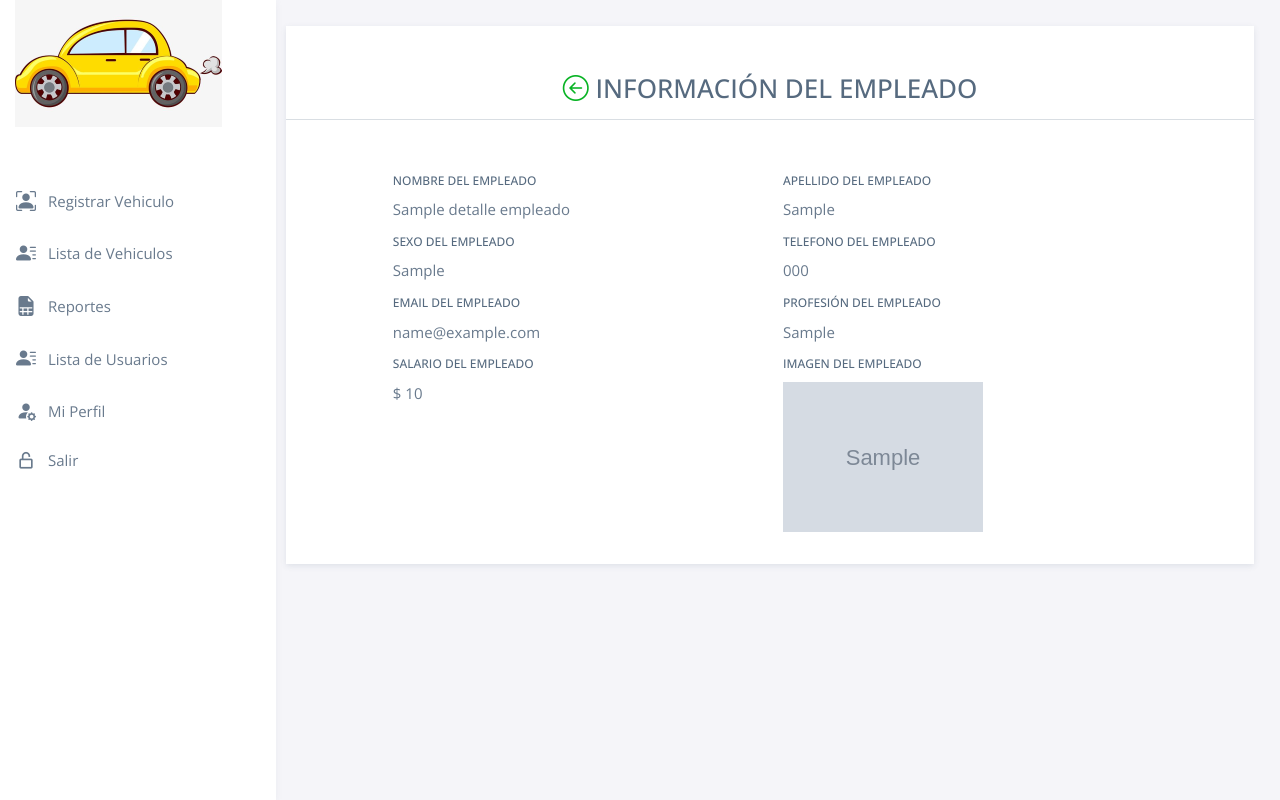
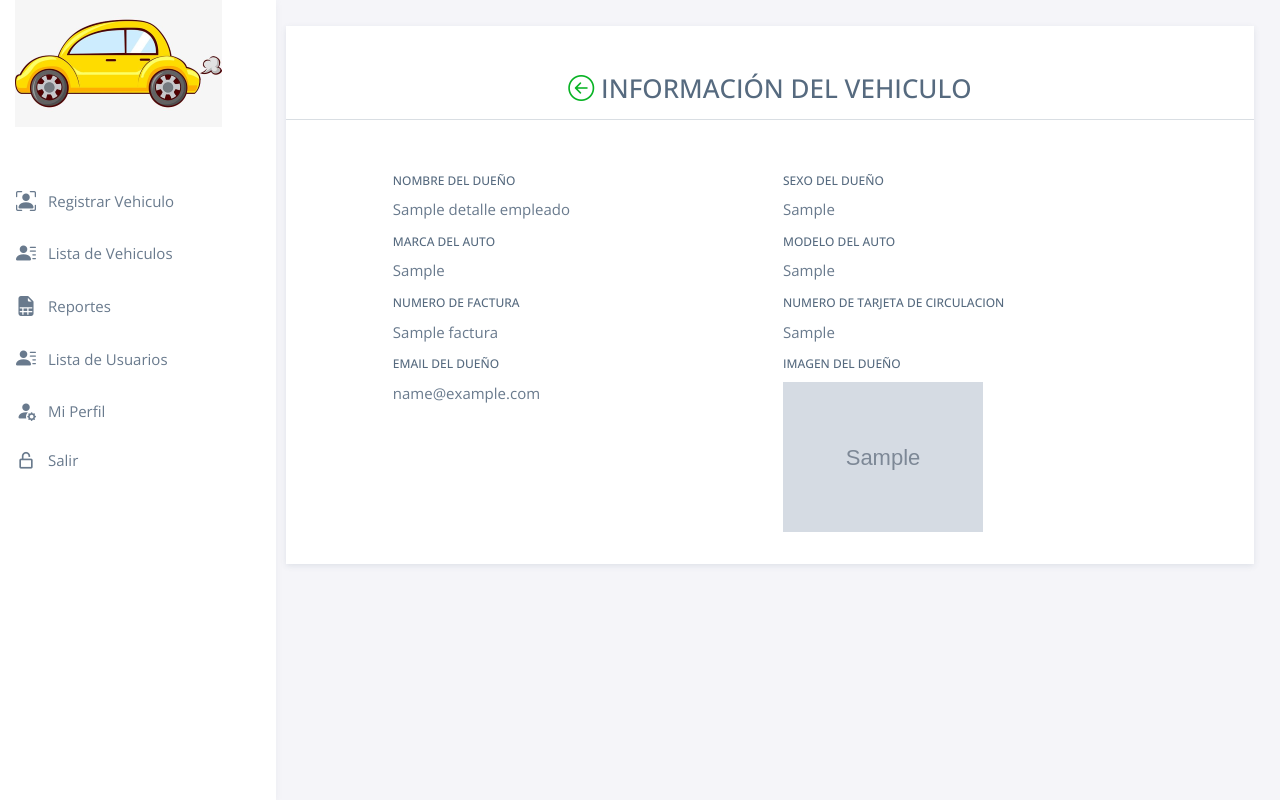
Before and after one commit to MarcoP-C/Flask_Concurrente, a Flask app: template my-app/templates/public/vehiculos/detalles_empleado.html in a window 1280 px wide. Run offline with Flask 3, Linux system fonts and the light colour scheme; the template is opened without the code that fills it: most values are stand-ins (such as "Sample title", 1, 10 or a date in 2020); grey boxes marked "Sample" are stand-in pictures; some libraries are stand-ins or nearby versions.

Commit message:
Front_variables

```diff
--- a/my-app/routers/router_home.py
+++ b/my-app/routers/router_home.py
@@ -21,11 +21,11 @@ def viewFormVehiculo():
 @app.route('/form-registrar-vehiculo', methods=['POST'])
 def formEmpleado():
     if 'conectado' in session:
-        if 'foto_empleado' in request.files:
-            foto_perfil = request.files['foto_empleado']
+        if 'foto_duenio' in request.files:
+            foto_perfil = request.files['foto_duenio']
             resultado = procesar_form_empleado(request.form, foto_perfil)
             if resultado > 0:  # Verifica si se insertó al menos una fila en la base de datos
-                return redirect(url_for('lista_empleados'))
+                return redirect(url_for('lista_vehiculos'))
             else:
                 flash('El empleado NO fue registrado.', 'error')
                 return render_template(f'{PATH_URL}/form_empleado.html')
@@ -35,10 +35,10 @@ def formEmpleado():
 
 
 
-@app.route('/lista-de-empleados', methods=['GET'])
-def lista_empleados():
+@app.route('/lista-de-vehiculos', methods=['GET'])
+def lista_vehiculos():
     if 'conectado' in session:
-        return render_template(f'{PATH_URL}/lista_empleados.html', empleados=sql_lista_empleadosBD())
+        return render_template(f'{PATH_URL}/lista_vehiculos.html', vehiculos=sql_lista_empleadosBD())
     else:
         flash('primero debes iniciar sesión.', 'error')
         return redirect(url_for('inicio'))
@@ -46,14 +46,14 @@ def lista_empleados():
 
 @app.route("/detalles-empleado/", methods=['GET'])
 
-@app.route("/detalles-empleado/<int:idEmpleado>", methods=['GET'])
-def detalleEmpleado(idEmpleado=None):
+@app.route("/detalles-empleado/<int:idVehiculo>", methods=['GET'])
+def detalleEmpleado(idVehiculo=None):
     if 'conectado' in session:
         # Verificamos si el parámetro idEmpleado es None o no está presente en la URL
-        if idEmpleado is None:
+        if idVehiculo is None:
             return redirect(url_for('inicio'))
         else:
-            detalle_empleado = sql_detalles_empleadosBD(idEmpleado) or []
+            detalle_empleado = sql_detalles_empleadosBD(idVehiculo) or []
             return render_template(f'{PATH_URL}/detalles_empleado.html', detalle_empleado=detalle_empleado)
     else:
         flash('Primero debes iniciar sesión.', 'error')
--- a/my-app/templates/public/includes/menu_sidebar.html
+++ b/my-app/templates/public/includes/menu_sidebar.html
@@ -25,8 +25,8 @@
       </a>
     </li>
     <li
-      class="menu-item {% if request.path == '/lista-de-empleados' %} active{% endif %}">
-      <a href="/lista-de-empleados" class="menu-link">
+      class="menu-item {% if request.path == '/lista-de-vehiculos' %} active{% endif %}">
+      <a href="/lista-de-vehiculos" class="menu-link">
         <i class="menu-icon bi bi-person-lines-fill"></i>
         <div data-i18n="Boxicons">Lista de Vehiculos</div>
       </a>
--- a/my-app/templates/public/vehiculos/detalles_empleado.html
+++ b/my-app/templates/public/vehiculos/detalles_empleado.html
@@ -16,10 +16,10 @@
   <div class="row justify-content-center mb-2">
     <div class="col-md-12">
       <h3 class="text-center mt-5 mb-3">
-        <a href="/lista-de-empleados">
+        <a href="/lista-de-vehiculos">
           <i class="bi bi-arrow-left-circle"></i>
         </a>
-        INFORMACIÓN DEL EMPLEADO
+        INFORMACIÓN DEL VEHICULO
       </h3>
       <hr />
     </div>
@@ -30,72 +30,70 @@
       <div class="card-body">
         <div class="row">
           <div class="col-md-6">
-            <label for="nombre_empleado" class="form-label">
-              Nombre del empleado
+            <label for="nombre_duenio" class="form-label">
+              Nombre del dueño
             </label>
             <br />
-            {{ detalle_empleado.nombre_empleado}}
+            {{ detalle_empleado.nombre_duenio}}
           </div>
           <div class="col-md-6">
-            <label for="apellido_empleado" class="form-label">
-              Apellido del empleado
+            <label for="sexo_duenio" class="form-label">
+              Sexo del dueño
             </label>
             <br />
-            {{ detalle_empleado.apellido_empleado}}
+            {{ detalle_empleado.sexo_duenio}}
           </div>
         </div>
 
         <div class="row mt-2">
           <div class="col-md-6">
-            <label for="sexo_empleado" class="form-label">
-              Sexo del empleado
+            <label for="marca_auto" class="form-label">
+              Marca del auto
             </label>
             <br />
-            {{ detalle_empleado.sexo_empleado}}
+            {{ detalle_empleado.marca_auto}}
           </div>
           <div class="col-md-6">
-            <label for="telefono_empleado" class="form-label">
-              Telefono del empleado
+            <label for="modelo_auto" class="form-label">
+              Modelo del auto
             </label>
             <br />
-            {{ detalle_empleado.telefono_empleado}}
+            {{ detalle_empleado.modelo_auto}}
           </div>
         </div>
 
         <div class="row mt-2">
           <div class="col-md-6">
-            <label for="email_empleado" class="form-label">
-              Email del empleado
+            <label for="factura" class="form-label">
+              Numero de factura
             </label>
             <br />
-            {{ detalle_empleado.email_empleado}}
+            {{ detalle_empleado.factura}}
           </div>
           <div class="col-md-6">
-            <label for="profesion_empleado" class="form-label">
-              Profesión del empleado
+            <label for="tarjeta_circulacion" class="form-label">
+              Numero de tarjeta de circulacion
             </label>
             <br />
-            {{ detalle_empleado.profesion_empleado}}
+            {{ detalle_empleado.tarjeta_circulacion}}
           </div>
         </div>
 
         <div class="row mt-2">
           <div class="col-md-6">
-            <label for="salario_empleado" class="form-label">
-              Salario del empleado
+            <label for="email_duenio" class="form-label">
+              Email del dueño
             </label>
             <br />
-            $ {{
-            '{:,.0f}'.format(detalle_empleado.salario_empleado).replace(',',
-            '.')}}
+            {{ detalle_empleado.email_duenio}}
           </div>
           <div class="col-md-6">
-            <label for="" class="form-label"> IMAGEN DEL EMPLEADO </label>
+            <label for="" class="form-label"> IMAGEN DEL Dueño </label>
             <br />
             <img
               style="width: 200px"
-              src="/static/fotos_empleados/{{ detalle_empleado.foto_empleado }}"
-              alt="imagen-empleado" />
+              src="/static/fotos_empleados/{{ detalle_empleado.foto_duenio }}"
+              alt="imagen-dueño" />
           </div>
         </div>
       </div>
```
Also changed, not shown: my-app/controllers/funciones_home.py (+31 -29 lines), my-app/templates/public/vehiculos/form_vehiculo.html (+43 -44 lines), my-app/templates/public/vehiculos/lista_vehiculos.html (renamed from my-app/templates/public/vehiculos/lista_empleados.html, +19 -20 lines), 2 other files.
